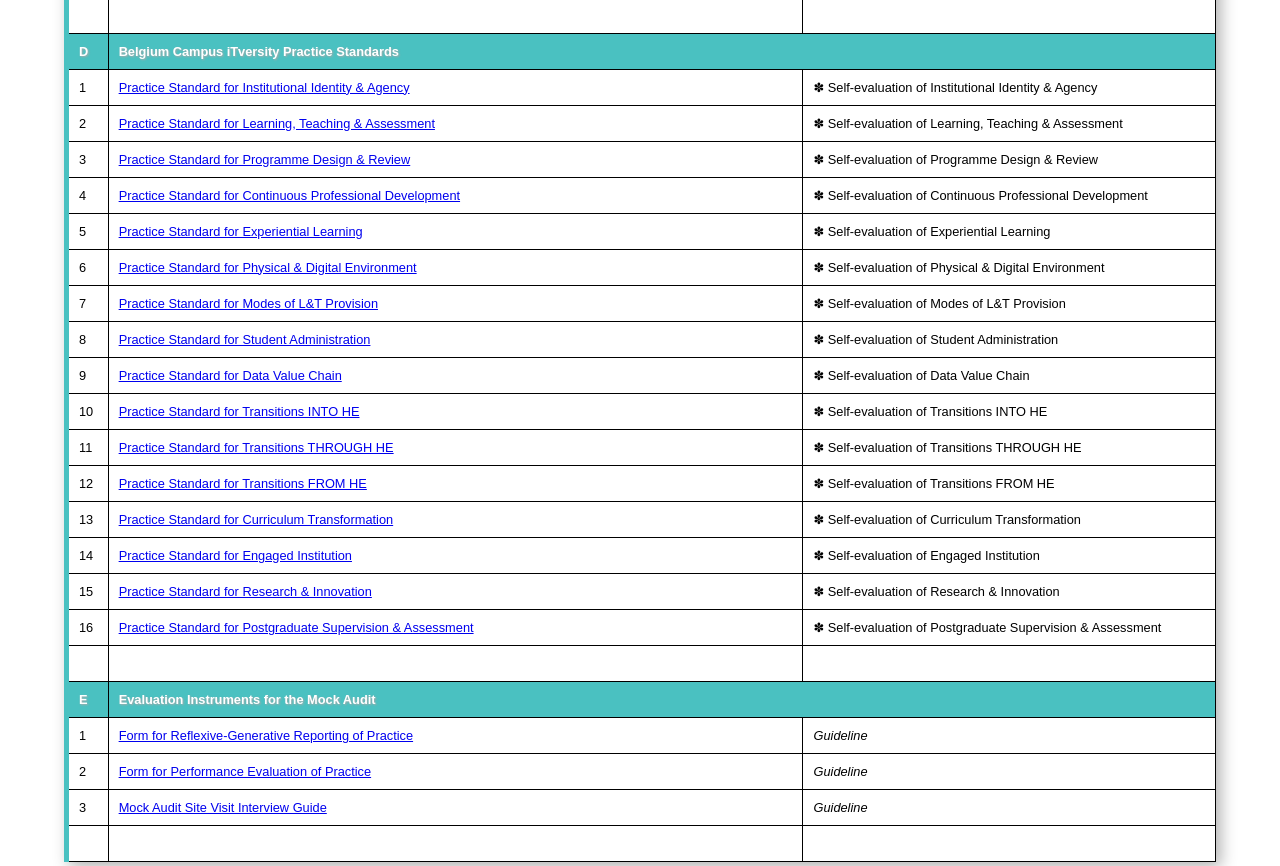
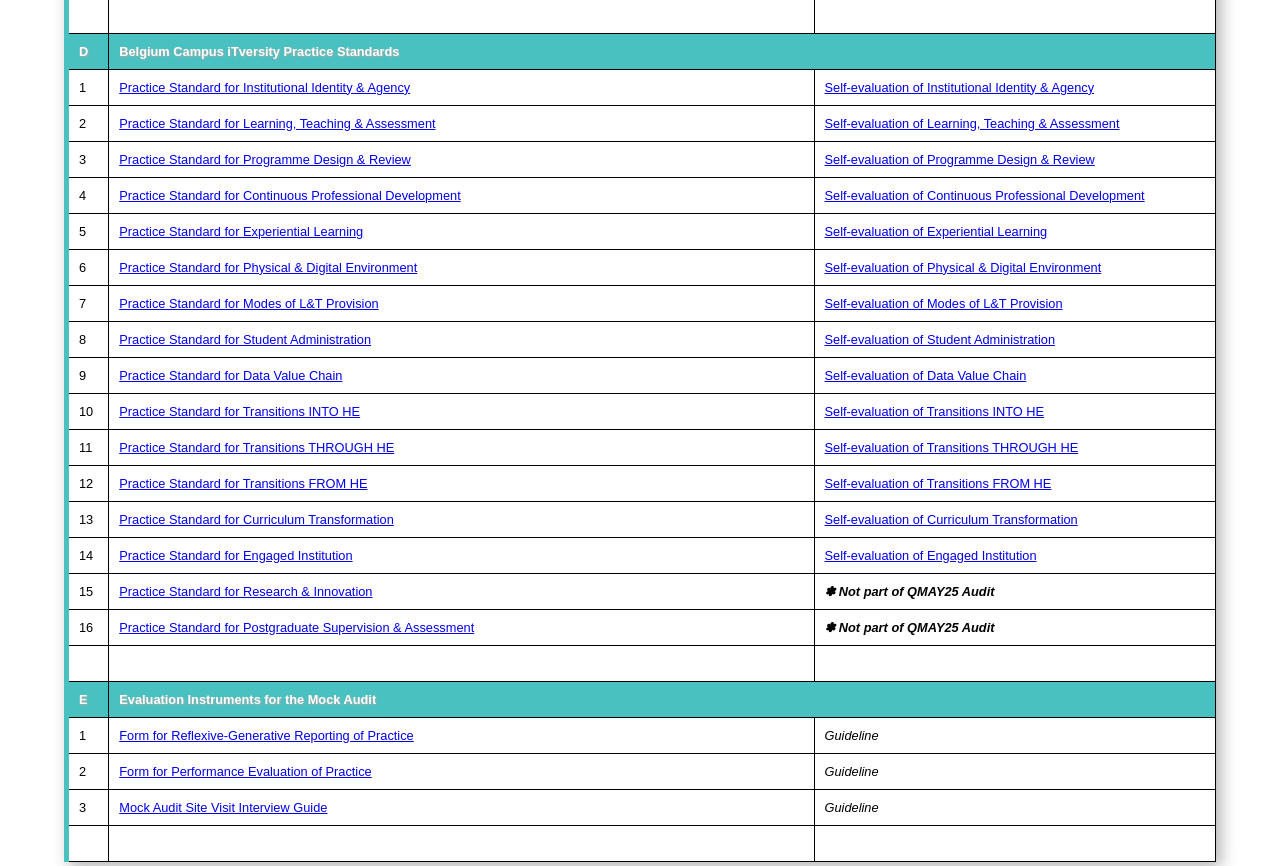
Before and after one commit to profbenalex/QMAY25, a plain HTML site: page index.html in a window 1280 px wide. Shown: the part 1262-2128 px from the top of the page. Drawn offline with Linux system fonts and the light colour scheme.

Commit message:
Add files via upload

```diff
--- a/index.html
+++ b/index.html
@@ -170,6 +170,7 @@ href="https://belgiumcampusacza-my.sharepoint.com/:w:/g/personal/alexander_b_bel
 
 
 
+
               Quality at Belgium Campus iTversity</a><br>
           </td>
           <td valign="top"><i><span style="color: rgb(0, 0, 0);
@@ -210,6 +211,7 @@ href="https://belgiumcampusacza-my.sharepoint.com/:w:/g/personal/alexander_b_bel
 
 
 
+
                 Shaping the Academic Project</span></i></td>
         </tr>
         <tr>
@@ -217,6 +219,7 @@ href="https://belgiumcampusacza-my.sharepoint.com/:w:/g/personal/alexander_b_bel
           </td>
           <td valign="top"><a moz-do-not-send="true"
 href="https://belgiumcampusacza-my.sharepoint.com/:w:/g/personal/alexander_b_belgiumcampus_ac_za/EbDBNHw1vKxFtM8Ezm-ESYEBIZhF4tC2zcnSsP-r9NESbQ?e=7Ahok6">Purpose
+
 
 
 
@@ -304,6 +307,7 @@ href="https://belgiumcampusacza-my.sharepoint.com/:w:/g/personal/alexander_b_bel
 
 
 
+
               Audit Panel Mini CVs QMAY25</a><br>
           </td>
           <td valign="top"><i><span style="color: rgb(0, 0, 0);
@@ -322,6 +326,7 @@ href="https://belgiumcampusacza-my.sharepoint.com/:w:/g/personal/alexander_b_bel
           </td>
           <td valign="top"><a moz-do-not-send="true"
 href="https://belgiumcampusacza-my.sharepoint.com/:w:/g/personal/alexander_b_belgiumcampus_ac_za/EQLpqd5LViZLrAFqiBrrl-IBmMxyKgYAqIniCHC499r64A?e=UMC4kV">Foundations
+
 
 
 
@@ -409,6 +414,7 @@ href="https://belgiumcampusacza-my.sharepoint.com/:w:/g/personal/alexander_b_bel
 
 
 
+
               of Roles in QMAY25</a><br>
           </td>
           <td valign="top"><i><span style="color: rgb(0, 0, 0);
@@ -428,6 +434,7 @@ href="https://belgiumcampusacza-my.sharepoint.com/:w:/g/personal/alexander_b_bel
           </td>
           <td valign="top"><a moz-do-not-send="true"
 href="https://belgiumcampusacza-my.sharepoint.com/:w:/g/personal/alexander_b_belgiumcampus_ac_za/EXmXt_Gr9cNJpYKSvOuURWQB2szQ3_P5cpKhbAqYMXPKbA?e=vs2PvZ">Final
+
 
 
 
@@ -515,6 +522,7 @@ href="https://belgiumcampusacza-my.sharepoint.com/:w:/g/personal/alexander_b_bel
 
 
 
+
               Audit QMAY25 Program</a><br>
           </td>
           <td valign="top"><i><span style="color: rgb(0, 0, 0);
@@ -535,6 +543,7 @@ href="https://belgiumcampusacza-my.sharepoint.com/:w:/g/personal/alexander_b_bel
           <td valign="top"><a moz-do-not-send="true"
 href="https://belgiumcampusacza-my.sharepoint.com/:w:/g/personal/alexander_b_belgiumcampus_ac_za/EYEHgbc7HwVAgH4GgF0-OCoBcwqDhO-kXDaH83sJM5tvtg?e=I7jm6Y">Mock
 
+
               Audit QMAY25 Students and Staff Interview Panels</a><br>
           </td>
           <td valign="top"><i>WIP</i><br>
@@ -560,6 +569,7 @@ href="https://belgiumcampusacza-my.sharepoint.com/:w:/g/personal/alexander_b_bel
           </td>
           <td valign="top"><a moz-do-not-send="true"
 href="https://belgiumcampusacza-my.sharepoint.com/:w:/g/personal/alexander_b_belgiumcampus_ac_za/ET8HiBR3pa9Goku45ReJBMwBiaoGqMsiIEXR1sgLPF3lfQ?e=8CLeZ9">The
+
 
 
 
@@ -1513,6 +1523,7 @@ href="https://belgiumcampusacza-my.sharepoint.com/:w:/g/personal/alexander_b_bel
 
 
 
+
               Standard for Institutional Identity &amp; Agency</a> </td>
           <td valign="top"><span style="color: rgb(0, 0, 0);
               font-family: Arial, sans-serif; font-size: 12.8px;
@@ -1524,14 +1535,16 @@ href="https://belgiumcampusacza-my.sharepoint.com/:w:/g/personal/alexander_b_bel
               white-space: normal; background-color: rgb(255, 255, 255);
               text-decoration-thickness: initial; text-decoration-style:
               initial; text-decoration-color: initial; display: inline
-              !important; float: none;">✽ </span>Self-evaluation of
-            Institutional Identity &amp; Agency </td>
+              !important; float: none;"></span><a moz-do-not-send="true"
+href="https://belgiumcampusacza-my.sharepoint.com/:w:/g/personal/alexander_b_belgiumcampus_ac_za/ETP8uVOYupRGhg8FWgt9GVIByrlVMYW5VAPtVu-eHd9-4g?e=5T5Kjq">Self-evaluation
+              of Institutional Identity &amp; Agency </a></td>
         </tr>
         <tr>
           <td valign="top">2<br>
           </td>
           <td valign="top"><a moz-do-not-send="true"
 href="https://belgiumcampusacza-my.sharepoint.com/:w:/g/personal/alexander_b_belgiumcampus_ac_za/ESlgl5oMBZNKrdB8oSen3okBpZdzy5DqclP2vV8KYQug3Q?e=gPJeg5">Practice
+
 
 
 
@@ -1574,14 +1587,16 @@ href="https://belgiumcampusacza-my.sharepoint.com/:w:/g/personal/alexander_b_bel
               white-space: normal; background-color: rgb(255, 255, 255);
               text-decoration-thickness: initial; text-decoration-style:
               initial; text-decoration-color: initial; display: inline
-              !important; float: none;">✽ </span>Self-evaluation of
-            Learning, Teaching &amp; Assessment </td>
+              !important; float: none;"></span><a moz-do-not-send="true"
+href="https://belgiumcampusacza-my.sharepoint.com/:w:/g/personal/alexander_b_belgiumcampus_ac_za/ESBkIPIyOuNHh59Y6mNpbbEBCN0PtEtS6YTUGvdgkOgXUw?e=7jkNWD">Self-evaluation
+              of Learning, Teaching &amp; Assessment </a></td>
         </tr>
         <tr>
           <td valign="top">3<br>
           </td>
           <td valign="top"><a moz-do-not-send="true"
 href="https://belgiumcampusacza-my.sharepoint.com/:w:/g/personal/alexander_b_belgiumcampus_ac_za/EXImH0608A1Jk1LBLd_SsfYB_N5ofHbQ94ZT4rQrHW9o4Q?e=bMoxtp">Practice
+
 
 
 
@@ -1624,14 +1639,16 @@ href="https://belgiumcampusacza-my.sharepoint.com/:w:/g/personal/alexander_b_bel
               white-space: normal; background-color: rgb(255, 255, 255);
               text-decoration-thickness: initial; text-decoration-style:
               initial; text-decoration-color: initial; display: inline
-              !important; float: none;">✽ </span>Self-evaluation of
-            Programme Design &amp; Review </td>
+              !important; float: none;"></span><a moz-do-not-send="true"
+href="https://belgiumcampusacza-my.sharepoint.com/:w:/g/personal/alexander_b_belgiumcampus_ac_za/EREpS6_hL5JKsnFmoCEnvPgBr_YmMhUv1w9Z_K3OonmpqA?e=aKjc9f">Self-evaluation
+              of Programme Design &amp; Review </a></td>
         </tr>
         <tr>
           <td valign="top">4<br>
           </td>
           <td valign="top"><a moz-do-not-send="true"
 href="https://belgiumcampusacza-my.sharepoint.com/:w:/g/personal/alexander_b_belgiumcampus_ac_za/Ea4aXEm1ttFOg8JBYlZ53wUBkwJz-DgI2DdE3lBUgym9jQ?e=0yHvFb">Practice
+
 
 
 
@@ -1674,14 +1691,16 @@ href="https://belgiumcampusacza-my.sharepoint.com/:w:/g/personal/alexander_b_bel
               white-space: normal; background-color: rgb(255, 255, 255);
               text-decoration-thickness: initial; text-decoration-style:
               initial; text-decoration-color: initial; display: inline
-              !important; float: none;">✽ </span>Self-evaluation of
-            Continuous Professional Development </td>
+              !important; float: none;"></span><a moz-do-not-send="true"
+href="https://belgiumcampusacza-my.sharepoint.com/:w:/g/personal/alexander_b_belgiumcampus_ac_za/EQFIbyG_QQhMkQArR_WJLvgBYwrROvRmeZX-dr1fsbfEwQ?e=KO2DGQ">Self-evaluation
+              of Continuous Professional Development </a></td>
         </tr>
         <tr>
           <td valign="top">5<br>
           </td>
           <td valign="top"><a moz-do-not-send="true"
 href="https://belgiumcampusacza-my.sharepoint.com/:w:/g/personal/alexander_b_belgiumcampus_ac_za/EeCAYuOq-OBIrsiQPGoiBy4BnDi1mVUown2CutMF4zJ9Eg?e=UF5rAJ">Practice
+
 
 
 
@@ -1724,14 +1743,16 @@ href="https://belgiumcampusacza-my.sharepoint.com/:w:/g/personal/alexander_b_bel
               white-space: normal; background-color: rgb(255, 255, 255);
               text-decoration-thickness: initial; text-decoration-style:
               initial; text-decoration-color: initial; display: inline
-              !important; float: none;">✽ </span>Self-evaluation of
-            Experiential Learning </td>
+              !important; float: none;"></span><a moz-do-not-send="true"
+href="https://belgiumcampusacza-my.sharepoint.com/:w:/g/personal/alexander_b_belgiumcampus_ac_za/ETfLsTwX319DplSzFnwyjroBGfEafuuUIExhm0wNEC-MSA?e=GYrU5E">Self-evaluation
+              of Experiential Learning</a> </td>
         </tr>
         <tr>
           <td valign="top">6<br>
           </td>
           <td valign="top"><a moz-do-not-send="true"
 href="https://belgiumcampusacza-my.sharepoint.com/:w:/g/personal/alexander_b_belgiumcampus_ac_za/EVvBJsk7YoRMoOHd-0ry9TsBWqDl5a2K2THnZnRGklRGcA?e=giB4zK">Practice
+
 
 
 
@@ -1774,14 +1795,16 @@ href="https://belgiumcampusacza-my.sharepoint.com/:w:/g/personal/alexander_b_bel
               white-space: normal; background-color: rgb(255, 255, 255);
               text-decoration-thickness: initial; text-decoration-style:
               initial; text-decoration-color: initial; display: inline
-              !important; float: none;">✽ </span>Self-evaluation of
-            Physical &amp; Digital Environment </td>
+              !important; float: none;"></span><a moz-do-not-send="true"
+href="https://belgiumcampusacza-my.sharepoint.com/:w:/g/personal/alexander_b_belgiumcampus_ac_za/ERr31wxEWh9AhYwsoFYnxh8BBpscWH0JbcuAfpKQMrwb-Q?e=Vbw9QZ">Self-evaluation
+              of Physical &amp; Digital Environment </a></td>
         </tr>
         <tr>
           <td valign="top">7<br>
           </td>
           <td valign="top"><a moz-do-not-send="true"
 href="https://belgiumcampusacza-my.sharepoint.com/:w:/g/personal/alexander_b_belgiumcampus_ac_za/EbRINrgCnMhKtWuDKEX6FsgBP7y8oilLE0yJTphPTTPbqw?e=2Aqthj">Practice
+
 
 
 
@@ -1824,14 +1847,16 @@ href="https://belgiumcampusacza-my.sharepoint.com/:w:/g/personal/alexander_b_bel
               white-space: normal; background-color: rgb(255, 255, 255);
               text-decoration-thickness: initial; text-decoration-style:
               initial; text-decoration-color: initial; display: inline
-              !important; float: none;">✽ </span>Self-evaluation of
-            Modes of L&amp;T Provision </td>
+              !important; float: none;"></span><a moz-do-not-send="true"
+href="https://belgiumcampusacza-my.sharepoint.com/:w:/g/personal/alexander_b_belgiumcampus_ac_za/EW3fTLb2JrBCkA6EvHz1hz8BEbJqtigvmbrLljlpHUZjfw?e=TAsejl">Self-evaluation
+              of Modes of L&amp;T Provision </a></td>
         </tr>
         <tr>
           <td valign="top">8<br>
           </td>
           <td valign="top"><a moz-do-not-send="true"
 href="https://belgiumcampusacza-my.sharepoint.com/:w:/g/personal/alexander_b_belgiumcampus_ac_za/ETl3ho5mrdhBofA5kdMBIzQBvEuOy2MCMlxxa1pLZdbk0Q?e=UAy3Qe">Practice
+
 
 
 
@@ -1874,14 +1899,16 @@ href="https://belgiumcampusacza-my.sharepoint.com/:w:/g/personal/alexander_b_bel
               white-space: normal; background-color: rgb(255, 255, 255);
               text-decoration-thickness: initial; text-decoration-style:
               initial; text-decoration-color: initial; display: inline
-              !important; float: none;">✽ </span>Self-evaluation of
-            Student Administration </td>
+              !important; float: none;"></span><a moz-do-not-send="true"
+href="https://belgiumcampusacza-my.sharepoint.com/:w:/g/personal/alexander_b_belgiumcampus_ac_za/EdnRh0HADsZGmRl6rckAz5YBfzpb86_x7gncoOuNMM2RsQ?e=JG7eex">Self-evaluation
+              of Student Administration</a> </td>
         </tr>
         <tr>
           <td valign="top">9<br>
           </td>
           <td valign="top"><a moz-do-not-send="true"
 href="https://belgiumcampusacza-my.sharepoint.com/:w:/g/personal/alexander_b_belgiumcampus_ac_za/Ea13DV4YLGROux38UtwfenQBRr5JCrtkoJqYTzlHoKva3g?e=fILQEn">Practice
+
 
 
 
@@ -1924,14 +1951,16 @@ href="https://belgiumcampusacza-my.sharepoint.com/:w:/g/personal/alexander_b_bel
               white-space: normal; background-color: rgb(255, 255, 255);
               text-decoration-thickness: initial; text-decoration-style:
               initial; text-decoration-color: initial; display: inline
-              !important; float: none;">✽ </span>Self-evaluation of
-            Data Value Chain </td>
+              !important; float: none;"></span><a moz-do-not-send="true"
+href="https://belgiumcampusacza-my.sharepoint.com/:w:/g/personal/alexander_b_belgiumcampus_ac_za/EXmijl-nl8VCu8TXQGhGcewBFq9Qgp11iqygS2e2Ff4JYw?e=PM2ndy">Self-evaluation
+              of Data Value Chain </a></td>
         </tr>
         <tr>
           <td valign="top">10<br>
           </td>
           <td valign="top"><a moz-do-not-send="true"
 href="https://belgiumcampusacza-my.sharepoint.com/:w:/g/personal/alexander_b_belgiumcampus_ac_za/ETfI9bqb1LtKjCMubqKLEc4BuXWCEm6MTrIbx4SWmLMYyg?e=TmaKEL">Practice
+
 
 
 
@@ -1974,14 +2003,16 @@ href="https://belgiumcampusacza-my.sharepoint.com/:w:/g/personal/alexander_b_bel
               white-space: normal; background-color: rgb(255, 255, 255);
               text-decoration-thickness: initial; text-decoration-style:
               initial; text-decoration-color: initial; display: inline
-              !important; float: none;">✽ </span>Self-evaluation of
-            Transitions INTO HE </td>
+              !important; float: none;"></span><a moz-do-not-send="true"
+href="https://belgiumcampusacza-my.sharepoint.com/:w:/g/personal/alexander_b_belgiumcampus_ac_za/ERJxzL6d6MNAnc967AHQ2jYBW_5K8L-FthjggLUisAFcUQ?e=elKUDM">Self-evaluation
+              of Transitions INTO HE</a> </td>
         </tr>
         <tr>
           <td valign="top">11<br>
           </td>
           <td valign="top"><a moz-do-not-send="true"
 href="https://belgiumcampusacza-my.sharepoint.com/:w:/g/personal/alexander_b_belgiumcampus_ac_za/Ece5rBQAN0hGprG1H7an8fgBvPTvaLybwImhHg5-JIqthw?e=7ycLao">Practice
+
 
 
 
@@ -2024,14 +2055,16 @@ href="https://belgiumcampusacza-my.sharepoint.com/:w:/g/personal/alexander_b_bel
               white-space: normal; background-color: rgb(255, 255, 255);
               text-decoration-thickness: initial; text-decoration-style:
               initial; text-decoration-color: initial; display: inline
-              !important; float: none;">✽ </span>Self-evaluation of
-            Transitions THROUGH HE </td>
+              !important; float: none;"></span><a moz-do-not-send="true"
+href="https://belgiumcampusacza-my.sharepoint.com/:w:/g/personal/alexander_b_belgiumcampus_ac_za/EepnpsMk-69MiGcCmZGV0DkB_JgqkA1u7DzB-dw6zDmDNw?e=4ISyfD">Self-evaluation
+              of Transitions THROUGH HE</a> </td>
         </tr>
         <tr>
           <td valign="top">12<br>
           </td>
           <td valign="top"><a moz-do-not-send="true"
 href="https://belgiumcampusacza-my.sharepoint.com/:w:/g/personal/alexander_b_belgiumcampus_ac_za/EdQuhkYfxvRPgSKmqIn8MUgBwLR-CrzeNUPQZjTDpd4_xA?e=pAFNW3">Practice
+
 
 
 
@@ -2074,14 +2107,16 @@ href="https://belgiumcampusacza-my.sharepoint.com/:w:/g/personal/alexander_b_bel
               white-space: normal; background-color: rgb(255, 255, 255);
               text-decoration-thickness: initial; text-decoration-style:
               initial; text-decoration-color: initial; display: inline
-              !important; float: none;">✽ </span>Self-evaluation of
-            Transitions FROM HE </td>
+              !important; float: none;"></span><a moz-do-not-send="true"
+href="https://belgiumcampusacza-my.sharepoint.com/:w:/g/personal/alexander_b_belgiumcampus_ac_za/Ed6oHyyFdLpLrJvPTeaA47oBRfh66mPjn8cehksB8KQNhg?e=2ccvxZ">Self-evaluation
+              of Transitions FROM HE</a> </td>
         </tr>
         <tr>
           <td valign="top">13<br>
           </td>
           <td valign="top"><a moz-do-not-send="true"
 href="https://belgiumcampusacza-my.sharepoint.com/:w:/g/personal/alexander_b_belgiumcampus_ac_za/Eej25PgLeHlOv6NiailCXxUBOy5YNBSFwjjKisyLiY2Krw?e=g591HZ">Practice
+
 
 
 
@@ -2124,14 +2159,16 @@ href="https://belgiumcampusacza-my.sharepoint.com/:w:/g/personal/alexander_b_bel
               white-space: normal; background-color: rgb(255, 255, 255);
               text-decoration-thickness: initial; text-decoration-style:
               initial; text-decoration-color: initial; display: inline
-              !important; float: none;">✽ </span>Self-evaluation of
-            Curriculum Transformation</td>
+              !important; float: none;"></span><a moz-do-not-send="true"
+href="https://belgiumcampusacza-my.sharepoint.com/:w:/g/personal/alexander_b_belgiumcampus_ac_za/EdXxAXRi2FxFmUpW20XwIkEBdOo0OohWMaNT4Me4PrWLHA?e=s1I3rl">Self-evaluation
+              of Curriculum Transformation</a></td>
         </tr>
         <tr>
           <td valign="top">14<br>
           </td>
           <td valign="top"><a moz-do-not-send="true"
 href="https://belgiumcampusacza-my.sharepoint.com/:w:/g/personal/alexander_b_belgiumcampus_ac_za/EeECR7TkkSdGlskqn9hTSCkB-rESSud4wiOOXIzkE6HJ-A?e=Y4egae">Practice
+
 
 
 
@@ -2174,8 +2211,9 @@ href="https://belgiumcampusacza-my.sharepoint.com/:w:/g/personal/alexander_b_bel
               white-space: normal; background-color: rgb(255, 255, 255);
               text-decoration-thickness: initial; text-decoration-style:
               initial; text-decoration-color: initial; display: inline
-              !important; float: none;">✽ </span>Self-evaluation of
-            Engaged Institution</td>
+              !important; float: none;"></span><a moz-do-not-send="true"
+href="https://belgiumcampusacza-my.sharepoint.com/:w:/g/personal/alexander_b_belgiumcampus_ac_za/EXtxb9xCfrFArQGJXFqy0XUBdEckMNm2gesYNz2MRiBIHw?e=2m9T70">Self-evaluation
+              of Engaged Institution</a></td>
         </tr>
         <tr>
           <td valign="top">15<br>
@@ -2213,19 +2251,19 @@ href="https://belgiumcampusacza-my.sharepoint.com/:w:/g/personal/alexander_b_bel
 
 
 
+
               Standard for Research &amp; Innovation</a></td>
-          <td valign="top"><span style="color: rgb(0, 0, 0);
-              font-family: Arial, sans-serif; font-size: 12.8px;
-              font-style: normal; font-variant-ligatures: normal;
-              font-variant-caps: normal; font-weight: 400;
-              letter-spacing: normal; orphans: 2; text-align: left;
-              text-indent: 0px; text-transform: none; widows: 2;
-              word-spacing: 0px; -webkit-text-stroke-width: 0px;
-              white-space: normal; background-color: rgb(255, 255, 255);
-              text-decoration-thickness: initial; text-decoration-style:
-              initial; text-decoration-color: initial; display: inline
-              !important; float: none;">✽ </span>Self-evaluation of
-            Research &amp; Innovation</td>
+          <td valign="top"><b><i><span style="color: rgb(0, 0, 0);
+                  font-family: Arial, sans-serif; font-size: 12.8px;
+                  font-variant-ligatures: normal; font-variant-caps:
+                  normal; letter-spacing: normal; text-align: left;
+                  text-indent: 0px; text-transform: none; word-spacing:
+                  0px; -webkit-text-stroke-width: 0px; white-space:
+                  normal; background-color: rgb(255, 255, 255);
+                  text-decoration-style: initial; text-decoration-color:
+                  initial; display: inline !important; float: none;">✽ </span></i></b><b><i>Not
+                part of QMAY25 Audit</i></b><br>
+          </td>
         </tr>
         <tr>
           <td valign="top">16<br>
@@ -2263,19 +2301,18 @@ href="https://belgiumcampusacza-my.sharepoint.com/:w:/g/personal/alexander_b_bel
 
 
 
+
               Standard for Postgraduate Supervision &amp; Assessment</a></td>
-          <td valign="top"><span style="color: rgb(0, 0, 0);
-              font-family: Arial, sans-serif; font-size: 12.8px;
-              font-style: normal; font-variant-ligatures: normal;
-              font-variant-caps: normal; font-weight: 400;
-              letter-spacing: normal; orphans: 2; text-align: left;
-              text-indent: 0px; text-transform: none; widows: 2;
-              word-spacing: 0px; -webkit-text-stroke-width: 0px;
-              white-space: normal; background-color: rgb(255, 255, 255);
-              text-decoration-thickness: initial; text-decoration-style:
-              initial; text-decoration-color: initial; display: inline
-              !important; float: none;">✽ </span>Self-evaluation of
-            Postgraduate Supervision &amp; Assessment</td>
+          <td valign="top"><b><i><span style="color: rgb(0, 0, 0);
+                  font-family: Arial, sans-serif; font-size: 12.8px;
+                  font-variant-ligatures: normal; font-variant-caps:
+                  normal; letter-spacing: normal; text-align: left;
+                  text-indent: 0px; text-transform: none; word-spacing:
+                  0px; -webkit-text-stroke-width: 0px; white-space:
+                  normal; background-color: rgb(255, 255, 255);
+                  text-decoration-style: initial; text-decoration-color:
+                  initial; display: inline !important; float: none;">✽ </span></i></b><b><i>Not
+                part of QMAY25 Audit</i></b></td>
         </tr>
         <tr>
           <td valign="top"><br>
@@ -2297,6 +2334,7 @@ href="https://belgiumcampusacza-my.sharepoint.com/:w:/g/personal/alexander_b_bel
           </td>
           <td valign="top"><a moz-do-not-send="true"
 href="https://belgiumcampusacza-my.sharepoint.com/:w:/g/personal/alexander_b_belgiumcampus_ac_za/EZ5h-4M-IEhJhNhrWDEstBwBzMk0fkdXLLanND8emu_O1g?e=V0rh0L">Form
+
 
 
 
@@ -2360,6 +2398,7 @@ href="https://belgiumcampusacza-my.sharepoint.com/:w:/g/personal/alexander_b_bel
 
 
 
+
               for Performance Evaluation of Practice</a></td>
           <td valign="top"><i><span style="color: rgb(0, 0, 0);
                 font-family: Arial, sans-serif; font-size: 12.8px;
@@ -2381,6 +2420,7 @@ href="https://belgiumcampusacza-my.sharepoint.com/:w:/g/personal/alexander_b_bel
 
 
 
+
               Audit Site Visit Interview Guide</a> </td>
           <td valign="top"><i><span style="color: rgb(0, 0, 0);
                 font-family: Arial, sans-serif; font-size: 12.8px;
```
